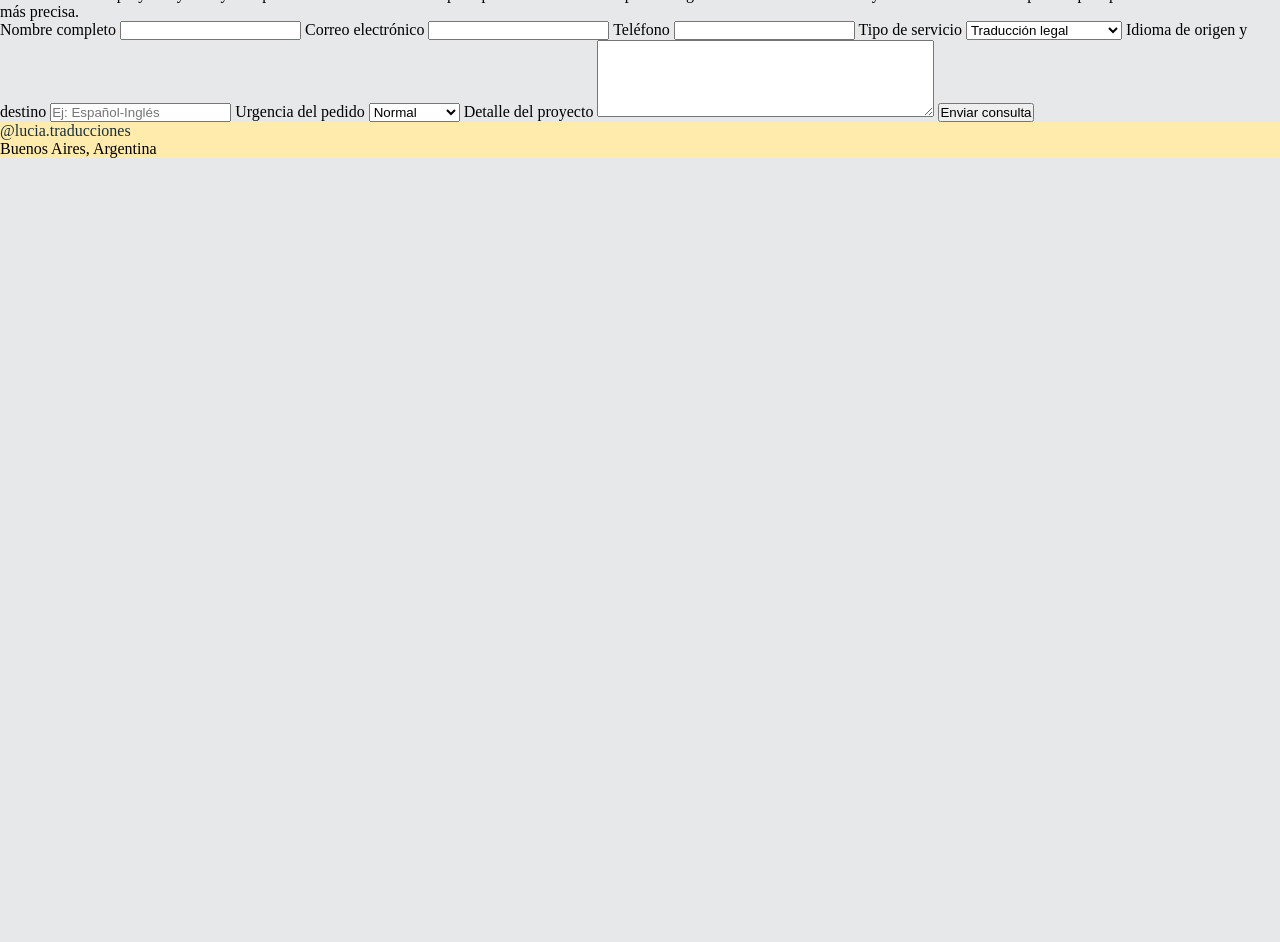
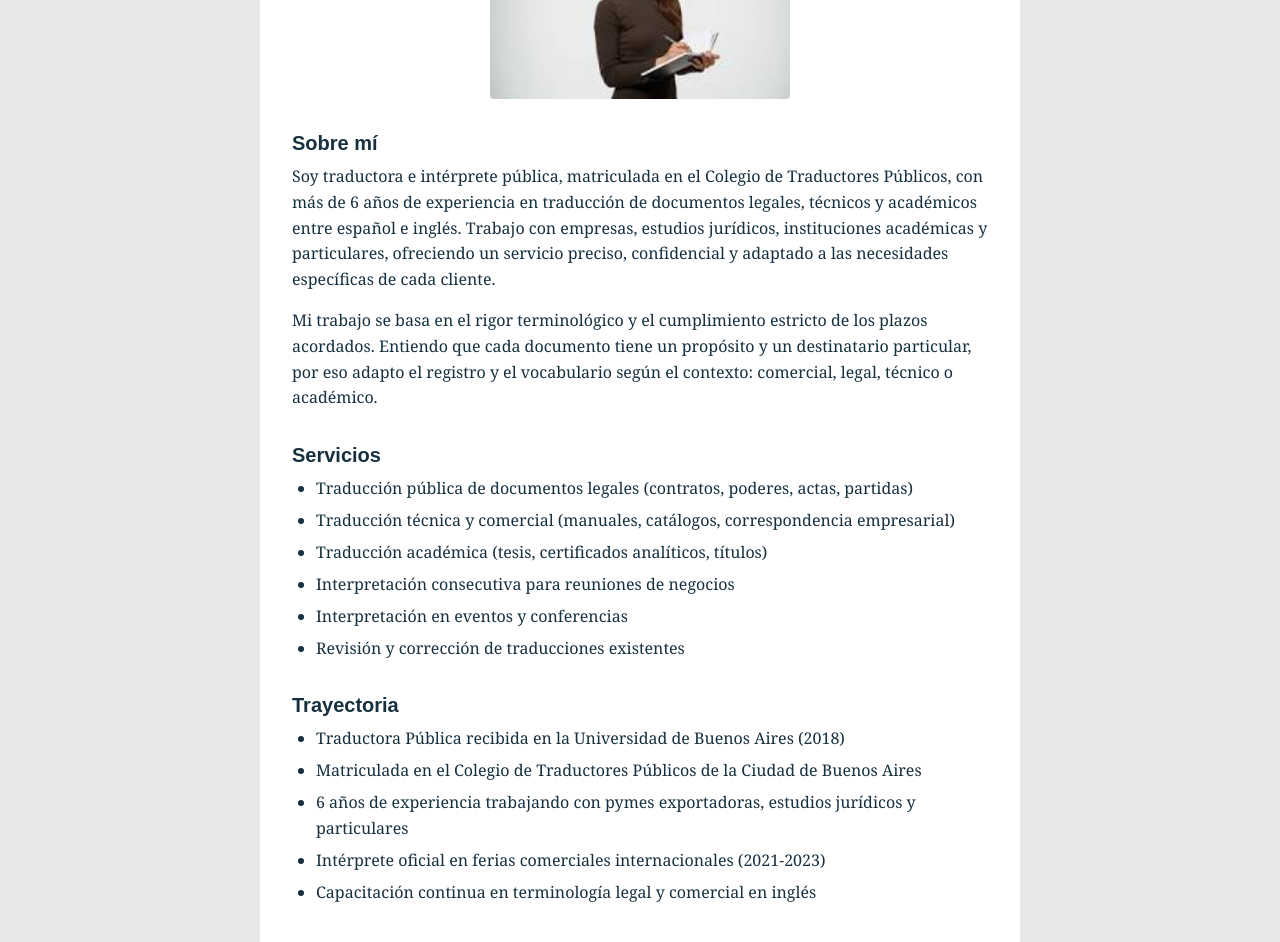
Before and after one commit to juangiovannetti/AWActividades, a website: page Actividad6/src/index.html in a window 1280 px wide. Shown: the part 442-1384 px from the top of the page. Before the commit the page ends 800 px from the top, so only its background shows below. Drawn offline with Linux system fonts and the light colour scheme; files whose address does not match are found by name; a web font is replaced by a local one.

Commit message:
act 6 terminada

```diff
--- a/Actividad6/src/index.html
+++ b/Actividad6/src/index.html
@@ -3,7 +3,8 @@
 <head>
     <meta charset="UTF-8">
     <meta name="viewport" content="width=device-width, initial-scale=1.0">
-    <title>Contacto - Lucía Fernández Traductora</title>
+    <title>Lucía Fernández - Traductora e Intérprete Pública</title>
+    <link rel="stylesheet" href="./recursos/estilos/reset.css">
     <link rel="stylesheet" href="./recursos/estilos/index.css">
 </head>
 <body>
@@ -12,59 +13,56 @@
             <img src="./recursos/imagenes/logo de traductor.png" alt="logo Lucía Fernández Traductora">
         </a>
         <nav>
-            <a href="./index.html">Inicio</a>
-            <a href="./contacto.html">Contacto</a>
+            <a href="./index.html">
+                Inicio
+            </a>
+            <a href="./contacto.html">
+                Contacto
+            </a>
         </nav>
     </header>
+    <main class="contenido-principal">
+        <h1>Lucía Fernández — Traductora e Intérprete Pública</h1>
+        <img src="./recursos/imagenes/Lucia Fernandez.jpg" alt="Lucía Fernández traductora">
 
-    <main class="contenido-principal">
-        <h1>Formulario de Contacto</h1>
+        <h2>Sobre mí</h2>
         <p>
-            Contame sobre tu proyecto y te voy a responder a la brevedad con un presupuesto
-            a medida. Completá el siguiente formulario con la mayor cantidad de detalles
-            posible para poder asistirte de forma más precisa.
+            Soy traductora e intérprete pública, matriculada en el Colegio de Traductores
+            Públicos, con más de 6 años de experiencia en traducción de documentos legales,
+            técnicos y académicos entre español e inglés. Trabajo con empresas, estudios
+            jurídicos, instituciones académicas y particulares, ofreciendo un servicio
+            preciso, confidencial y adaptado a las necesidades específicas de cada cliente.
+        </p>
+        <p>
+            Mi trabajo se basa en el rigor terminológico y el cumplimiento estricto de los
+            plazos acordados. Entiendo que cada documento tiene un propósito y un
+            destinatario particular, por eso adapto el registro y el vocabulario según el
+            contexto: comercial, legal, técnico o académico.
         </p>
 
-        <form action="#" method="post">
-            <label for="nombre">Nombre completo</label>
-            <input type="text" id="nombre" name="nombre" required>
+        <h2>Servicios</h2>
+        <ul>
+            <li>Traducción pública de documentos legales (contratos, poderes, actas, partidas)</li>
+            <li>Traducción técnica y comercial (manuales, catálogos, correspondencia empresarial)</li>
+            <li>Traducción académica (tesis, certificados analíticos, títulos)</li>
+            <li>Interpretación consecutiva para reuniones de negocios</li>
+            <li>Interpretación en eventos y conferencias</li>
+            <li>Revisión y corrección de traducciones existentes</li>
+        </ul>
 
-            <label for="email">Correo electrónico</label>
-            <input type="email" id="email" name="email" required>
-
-            <label for="telefono">Teléfono</label>
-            <input type="tel" id="telefono" name="telefono">
-
-            <label for="tipo_servicio">Tipo de servicio</label>
-            <select id="tipo_servicio" name="tipo_servicio">
-                <option value="legal">Traducción legal</option>
-                <option value="tecnica">Traducción técnica</option>
-                <option value="academica">Traducción académica</option>
-                <option value="interpretacion">Interpretación</option>
-                <option value="otro">Otro</option>
-            </select>
-
-            <label for="idiomas">Idioma de origen y destino</label>
-            <input type="text" id="idiomas" name="idiomas" placeholder="Ej: Español-Inglés">
-
-            <label for="urgencia">Urgencia del pedido</label>
-            <select id="urgencia" name="urgencia">
-                <option value="normal">Normal</option>
-                <option value="urgente">Urgente</option>
-                <option value="coordinar">A coordinar</option>
-            </select>
-
-            <label for="detalle">Detalle del proyecto</label>
-            <textarea id="detalle" name="detalle" rows="5" cols="40"></textarea>
-
-            <input type="submit" value="Enviar consulta">
-        </form>
+        <h2>Trayectoria</h2>
+        <ul>
+            <li>Traductora Pública recibida en la Universidad de Buenos Aires (2018)</li>
+            <li>Matriculada en el Colegio de Traductores Públicos de la Ciudad de Buenos Aires</li>
+            <li>6 años de experiencia trabajando con pymes exportadoras, estudios jurídicos y particulares</li>
+            <li>Intérprete oficial en ferias comerciales internacionales (2021-2023)</li>
+            <li>Capacitación continua en terminología legal y comercial en inglés</li>
+        </ul>
     </main>
-
     <footer class="pie-principal">
         <ul>
             <li>
-                <a href="https://instagram.com/@lucia.traducciones" target="_blank">
+                <a href="https://instagram.com/lucia.traducciones" target="_blank" rel="noopener noreferrer">
                     @lucia.traducciones
                 </a>
             </li>
--- a/Actividad6/src/recursos/estilos/index.css
+++ b/Actividad6/src/recursos/estilos/index.css
@@ -1,117 +1,135 @@
 
-
-*{
-    margin: 0;
-    padding: 0;
-    box-sizing: border-box;
-}
-
-/*IMPORTAR FUENTE*/
 @font-face {
-  font-family: "LibreBaskerville";
-  src: url(../../recursos/fuentes/LibreBaskerville-Regular.ttf);
+    font-family: "Poppins";
+    src: url(../Fuentes/Poppins-Bold.ttf);
+    font-weight: 700;
 }
 
 
-html,
-body,
-header
-
-/*SELECTOR DE TIPO */
-html{
-    font-family: "LibreBaskerville";
+html {
+    font-family: Georgia, serif;
+    line-height: 1.6;
 }
 
-header{
-    background-color: #ffebab;
+body {
+    background-color: #e6e8e9;
+    color: #16303F;
 }
 
-body{
-    background-color: #e6e8e9;
+h1,
+h2 {
+    font-family: "Poppins", sans-serif;
+    font-weight: 700;
+    line-height: 1.25;
 }
 
-a{
+h1 {
+    font-size: 1.75rem;
+    margin-bottom: 1rem;
+}
+
+h2 {
+    font-size: 1.25rem;
+    margin-top: 2rem;
+    margin-bottom: 0.5rem;
+}
+
+p {
+    margin-bottom: 1rem;
+}
+
+a {
     color: #16303F;
     text-decoration: none;
 }
 
-/*SELECTORES DE CLASE */
-/*ENCABEZADOS PRINCIPALES*/
-.encabezado-principal{
+
+.encabezado-principal {
     display: flex;
     flex-direction: row;
     justify-content: space-between;
     align-items: center;
     background-color: #ffebab;
-    padding: 5px;
+    padding: 5px 1rem;
 }
 
-/*Imagen del logo*/
-.encabezado-principal a img{
-    width: 400px;
+.encabezado-principal a img {
+    width: 200px;
+    max-width: 100%;
 }
 
-.encabezado-principal .vinculos a{
-    color: #16303F;
+.encabezado-principal nav a {
+    margin-left: 1.5rem;
 }
-.encabezado-principal{
 
-/*CONTENIDOS PRINCIPALES*/
-.contenido-principal{
+.encabezado-principal nav a:hover {
+    text-decoration: underline;
+}
+
+
+.contenido-principal {
     max-width: 760px;
     margin: 2.5rem auto;
     padding: 2.5rem 2rem;
     background-color: #FFFFFF;
     border-radius: 4px;
 }
-.contenido-principal .contenedor-form form{
-    display: flex;
-    flex-direction: column;
-}
-}
-.contenido-principal img{
-    width: 650px;
+
+
+.contenido-principal img {
+    display: block;
+    width: 300px;
+    max-width: 100%;
+    margin: 0 auto 1.5rem;
+    border-radius: 4px;
 }
 
-.contenido-principal .contenedor-form form{
+
+.contenido-principal ul {
+    padding-left: 1.5rem;
+    margin-bottom: 1rem;
+}
+
+.contenido-principal ul li {
+    margin-bottom: 0.4rem;
+}
+
+
+.contenido-principal form {
     display: flex;
     flex-direction: column;
 }
 
-/*Selector combinado: las etiquetas dentro del form dentro del contenedor*/
-.contenido-principal .contenedor-form form label{
+.contenido-principal form label {
     margin-top: 1rem;
     margin-bottom: 0.25rem;
     font-weight: 700;
-    color: #16303F;
 }
 
-/*Selector combinado: los campos dentro del form dentro del contenedor*/
-.contenido-principal .contenedor-form form input,
-.contenido-principal .contenedor-form form select,
-.contenido-principal .contenedor-form form textarea{
+.contenido-principal form input,
+.contenido-principal form select,
+.contenido-principal form textarea {
+    width: 100%;
     padding: 0.625rem 0.75rem;
     background-color: #FFFFFF;
     border: 1px solid #C8D0D5;
     border-radius: 4px;
-    width: 100%;
+    font-family: inherit;
+    font-size: 1rem;
 }
 
-.contenido-principal .contenedor-form form textarea{
+.contenido-principal form textarea {
     min-height: 140px;
     resize: vertical;
 }
 
-/*pseudoclase focus: campo seleccionado*/
-.contenido-principal .contenedor-form form input:focus,
-.contenido-principal .contenedor-form form select:focus,
-.contenido-principal .contenedor-form form textarea:focus{
-    border-color: #C9A227;
+.contenido-principal form input:focus,
+.contenido-principal form select:focus,
+.contenido-principal form textarea:focus {
     outline: 2px solid #C9A227;
 }
 
-.contenido-principal .contenedor-form button{
-    display: block;
+.contenido-principal form input[type="submit"] {
     margin-top: 1.5rem;
     padding: 0.75rem 2.25rem;
     background-color: #16303F;
@@ -120,27 +138,25 @@ a{
     text-transform: uppercase;
     letter-spacing: 0.12em;
     border: none;
-    border-radius: 4px;
     cursor: pointer;
 }
 
-.contenido-principal .contenedor-form button:hover{
+.contenido-principal form input[type="submit"]:hover {
     background-color: #0E212C;
     color: #FFFFFF;
 }
 
-.contenido-principal .contenedor-form{
-    padding: 20px 20%;
+
+.pie-principal {
+    background-color: #ffebab;
+    padding: 1rem;
+    text-align: center;
 }
 
-/*Mapa*/
-.contenido-principal iframe{
-    width: 100%;
-    height: 350px;
-    border-radius: 4px;
+.pie-principal ul {
+    list-style: none;
 }
 
-/*PIE PRINCIPAL*/
-.pie-principal{
-    background-color: #ffebab;
+.pie-principal ul li {
+    margin: 0.25rem 0;
 }
--- /dev/null
+++ b/Actividad6/src/recursos/estilos/reset.css
@@ -0,0 +1,13 @@
+
+*,
+*::before,
+*::after {
+    margin: 0;
+    padding: 0;
+    box-sizing: border-box; /* modelo de caja alternativo */
+}
+
+img {
+    max-width: 100%;
+    height: auto;
+}
```
Also changed, not shown: Actividad6/src/contacto.html (+4 -5 lines), Actividad6/src/recursos/imagenes/Lucia Fernandez.jpg (added), Actividad6/src/recursos/imagenes/logo de traductor.png (added).
